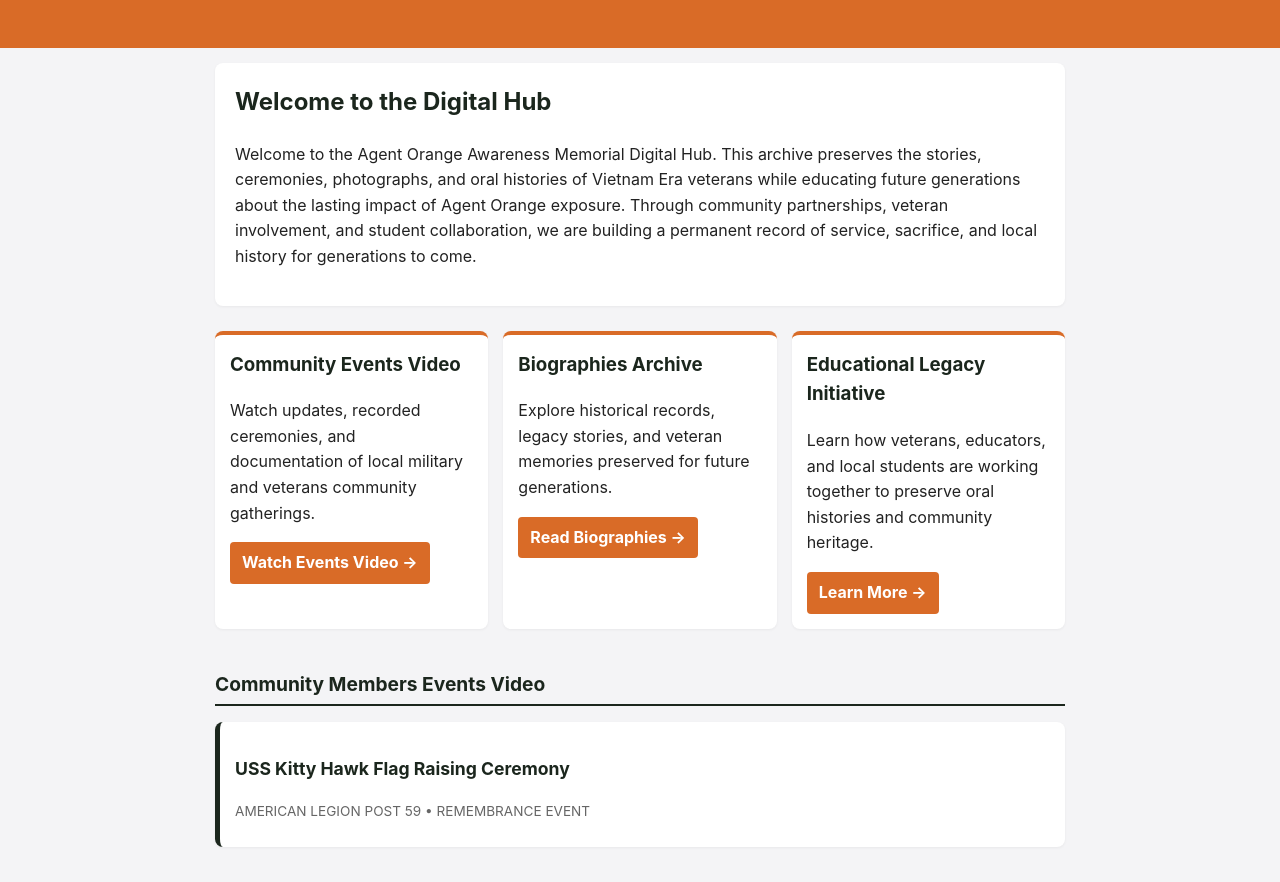
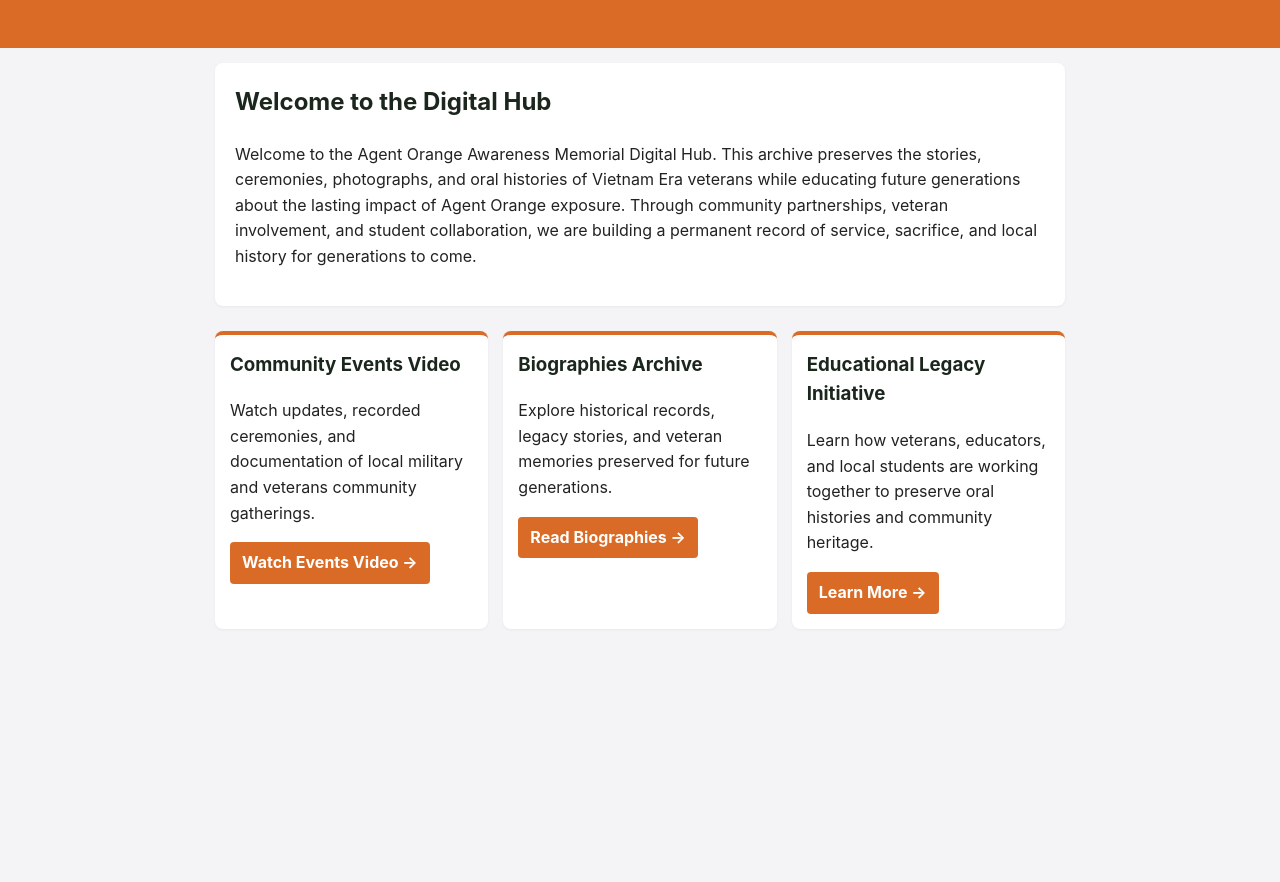
Before and after one commit to incdef1862-source/Community-Events, a plain HTML site: page index.html in a window 1280 px wide. Shown: the part 170-1052 px from the top of the page. After the commit the page ends 844 px from the top, so only its background shows below. Drawn offline with Linux system fonts and the light colour scheme.

Commit message:
Remove events video section from index.html
Removed the events video section from the HTML.

```diff
--- a/index.html
+++ b/index.html
@@ -235,21 +235,3 @@ footer {
         </div>
 
     </div>
-
-    <div id="events-video">
-
-        <h2 class="section-heading">
-            Community Members Events Video
-        </h2>
-
-        <div class="content-card" style="border-left:5px solid #1b261d;">
-
-            <p class="item-title">
-                USS Kitty Hawk Flag Raising Ceremony
-            </p>
-
-            <p class="item-details">
-                American Legion Post 59 • Remembrance Event
-            </p>
-
-            <div class="video-
```
